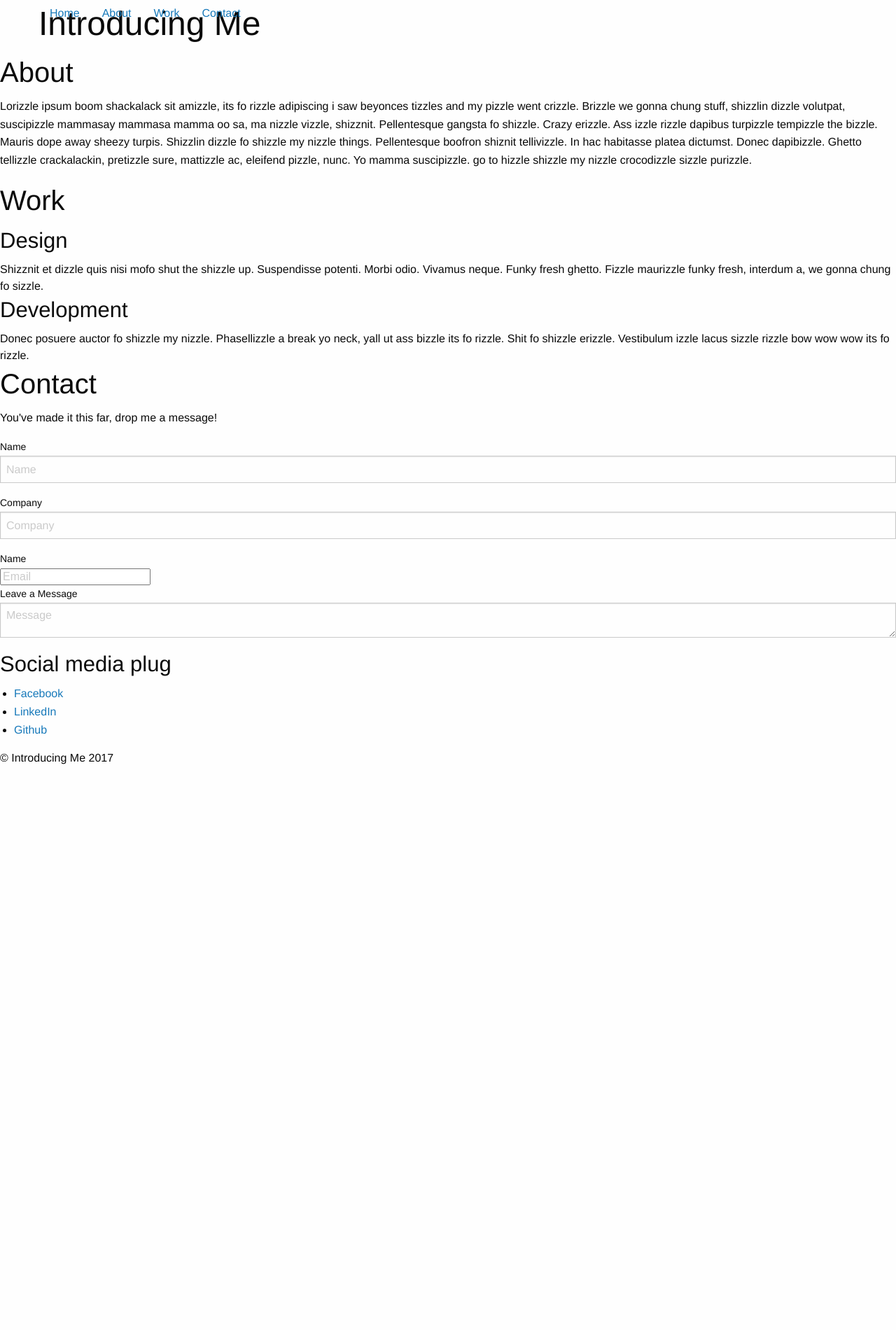
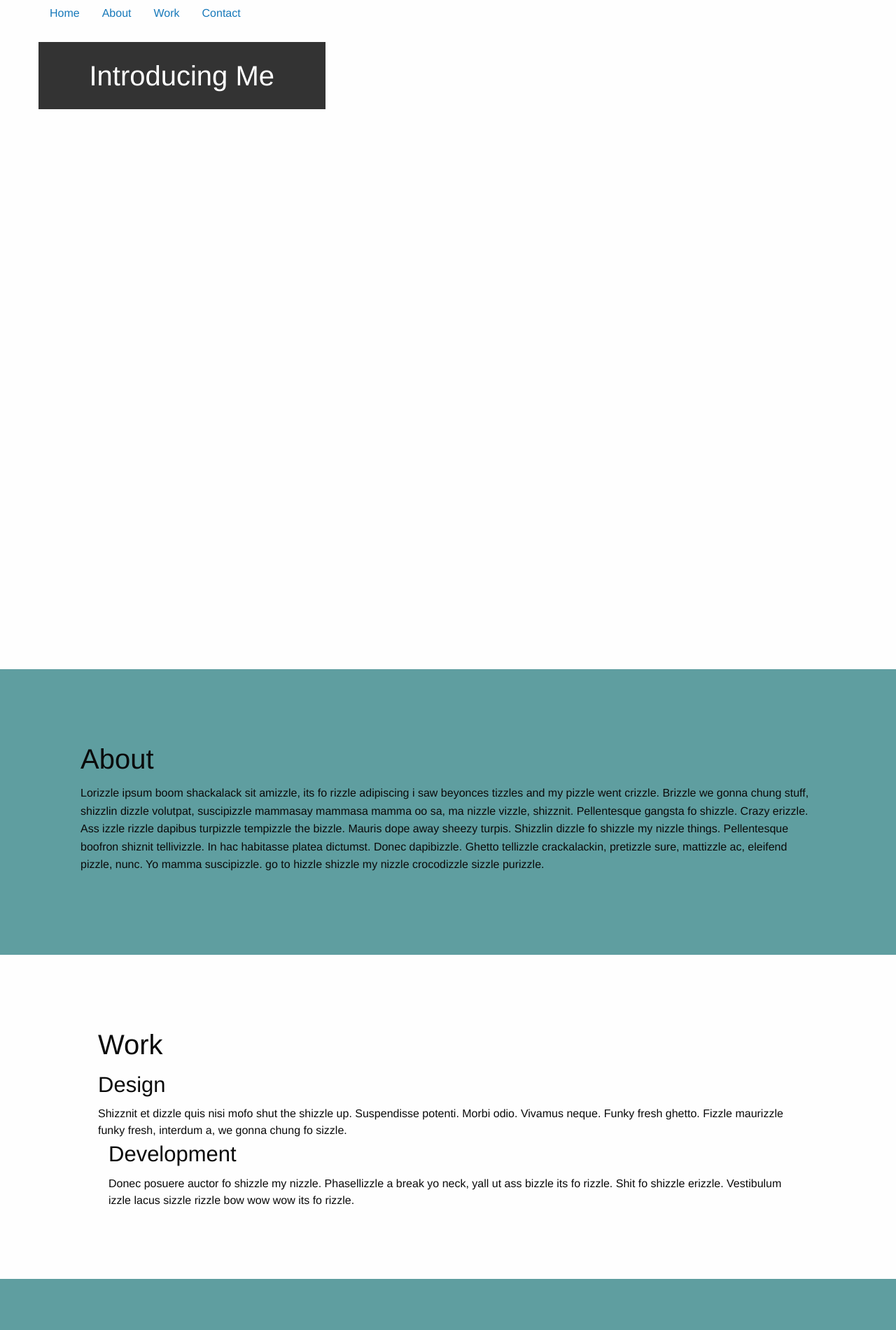
Before and after one commit to SandraOkoli/Final-Project.foundation, a plain HTML site: page index.html in a window 1280 px wide. Shown: the top 1900 px of the page at 70% size. Before the commit the page ends 1095 px from the top, so only its background shows below. Drawn offline with Linux system fonts and the light colour scheme.

Commit message:
Nav change
Nav changed to div

```diff
--- a/css/app.css
+++ b/css/app.css
@@ -1,4 +1,35 @@
+.site-header h1{
+	text-align:center;
+	margin-top:60px;
+	margin-bottom:50rem;
+	background:rgba(0,0,0,0.8);
+	color:white;
+	padding:20px;
+	width: 35%;
+	font-size:2.5rem;
+}
+
 .menu-centered{
 	top: 0;
 	position: absolute;
 }
+
+/*About Section*/
+
+.about{
+    background:cadetblue;
+    padding:100px;
+    max-width:100%;
+}
+
+/*Work Section*/
+
+.work{
+	padding:100px;
+}
+/*Contact Section*/
+
+.contact{
+	background:cadetblue;
+    padding:100px;
+}
--- a/index.html
+++ b/index.html
@@ -25,21 +25,27 @@
 			   		<li><a href="#">Work</a></li>
 			   		<li><a href="#">Contact</a></li>
 			    </ul>
-			   </nav>
+			   </div>
 			</header>
 			</section>
-		<section class="About">
+		<section class="row about">
+			<div class="column">
 		    <h2>About</h2>
 			<p>Lorizzle ipsum boom shackalack sit amizzle, its fo rizzle adipiscing i saw beyonces tizzles and my pizzle went crizzle. Brizzle we gonna chung stuff, shizzlin dizzle volutpat, suscipizzle mammasay mammasa mamma oo sa, ma nizzle vizzle, shizznit. Pellentesque gangsta fo shizzle. Crazy erizzle. Ass izzle rizzle dapibus turpizzle tempizzle the bizzle. Mauris dope away sheezy turpis. Shizzlin dizzle fo shizzle my nizzle things. Pellentesque boofron shiznit tellivizzle. In hac habitasse platea dictumst. Donec dapibizzle. Ghetto tellizzle crackalackin, pretizzle sure, mattizzle ac, eleifend pizzle, nunc. Yo mamma suscipizzle. go to hizzle shizzle my nizzle crocodizzle sizzle purizzle.</p>
 		</section>
-		<section class="Work">
+		</div>
+		<section class="row work">
+			<div class="column-large-2">
 			<h2>Work</h2>
 			<h3>Design</h3>
 			Shizznit et dizzle quis nisi mofo shut the shizzle up. Suspendisse potenti. Morbi odio. Vivamus neque. Funky fresh ghetto. Fizzle maurizzle funky fresh, interdum a, we gonna chung fo sizzle.
+			</div>
+			<div class="column">
 			<h3>Development</h3>
 			Donec posuere auctor fo shizzle my nizzle. Phasellizzle a break yo neck, yall ut ass bizzle its fo rizzle. Shit fo shizzle erizzle. Vestibulum izzle lacus sizzle rizzle bow wow wow its fo rizzle.
 		</section>
-		<section class="Contact">
+		</div>
+		<section class="contact">
 			<h2>Contact</h2>
 			<p> You've made it this far, drop me a message!</p>
 		<form action="#" method="post">
```
